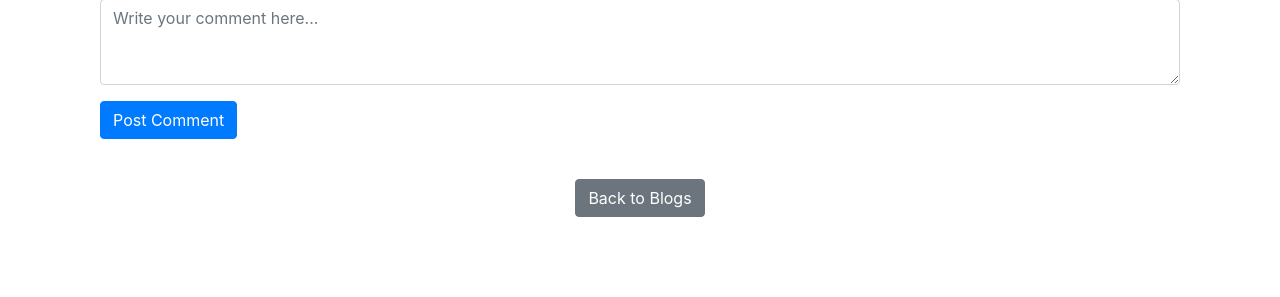
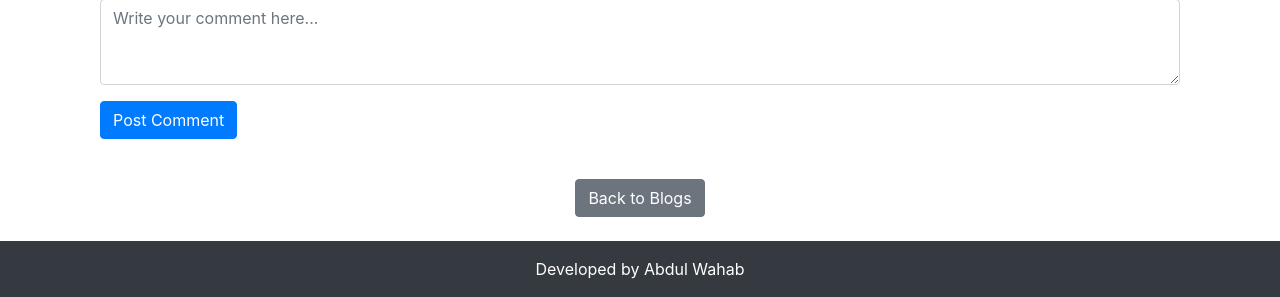
Before and after one commit to SardarWahab/Authentication, a Django app: page /blog/2/ in a window 1280 px wide. Shown: the part 3731-4028 px from the top of the page. Before the commit the page ends 3948 px from the top, so only its background shows below. Run offline with Django 5.2, Linux system fonts and the light colour scheme; a user stored in the database is signed in; data comes from the database, SQL or seed files in the repository; both versions use the stored data as it was after the commit; data that the repository does not hold is empty; some libraries are stand-ins or nearby versions.

Commit message:
`Added footer to base.html template and updated code formatting`

```diff
--- a/Templates/layouts/base.html
+++ b/Templates/layouts/base.html
@@ -4,9 +4,7 @@
     <meta charset="UTF-8">
     <meta name="viewport" content="width=device-width, initial-scale=1.0">
     <title>{% block title %}Authentication System{% endblock %}</title>
-    <link
-        href="https://stackpath.bootstrapcdn.com/bootstrap/4.5.2/css/bootstrap.min.css"
-        rel="stylesheet">
+    <link href="https://stackpath.bootstrapcdn.com/bootstrap/4.5.2/css/bootstrap.min.css" rel="stylesheet">
     <link rel="icon" href="https://www.freeiconspng.com/uploads/blogger-logo-icon-png-29.png">
 </head>
 <body>
@@ -47,7 +45,6 @@
             </div>
         </div>
     </nav>
-
     <!-- Messages Section -->
     <div class="container mt-3">
         {% if messages %}
@@ -61,12 +58,15 @@
             {% endfor %}
         {% endif %}
     </div>
-
     <!-- Main Content -->
     <div class="container mt-4">
         {% block content %}
         {% endblock content %}
     </div>
+    <!-- Footer -->
+    <footer class="bg-dark text-white text-center py-3 mt-4">
+        <p class="mb-0">Developed by Abdul Wahab</p>
+    </footer>
 
     <!-- Scripts -->
     <script src="https://code.jquery.com/jquery-3.5.1.min.js"></script>
```
Also changed, not shown: db.sqlite3.
